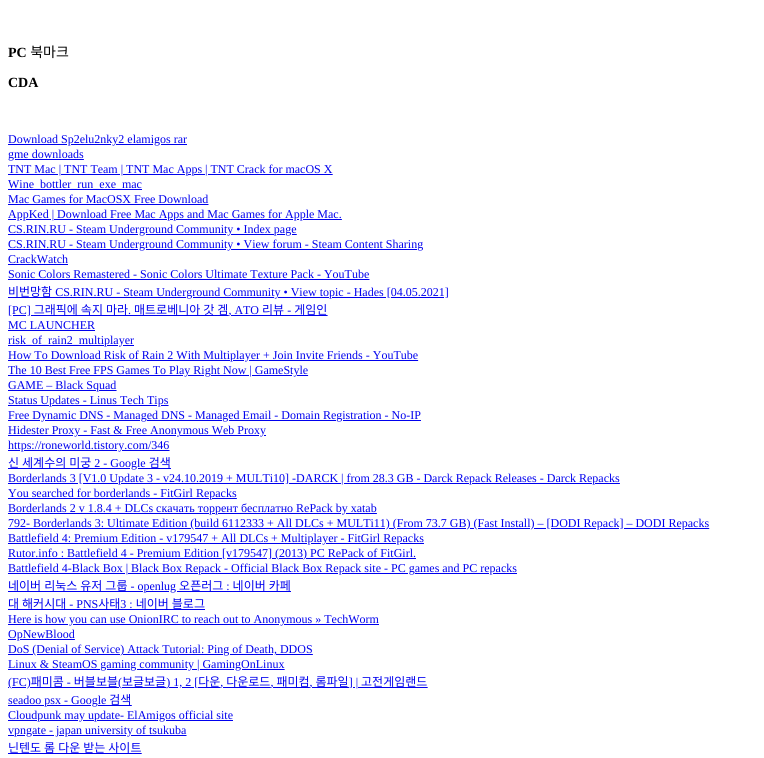
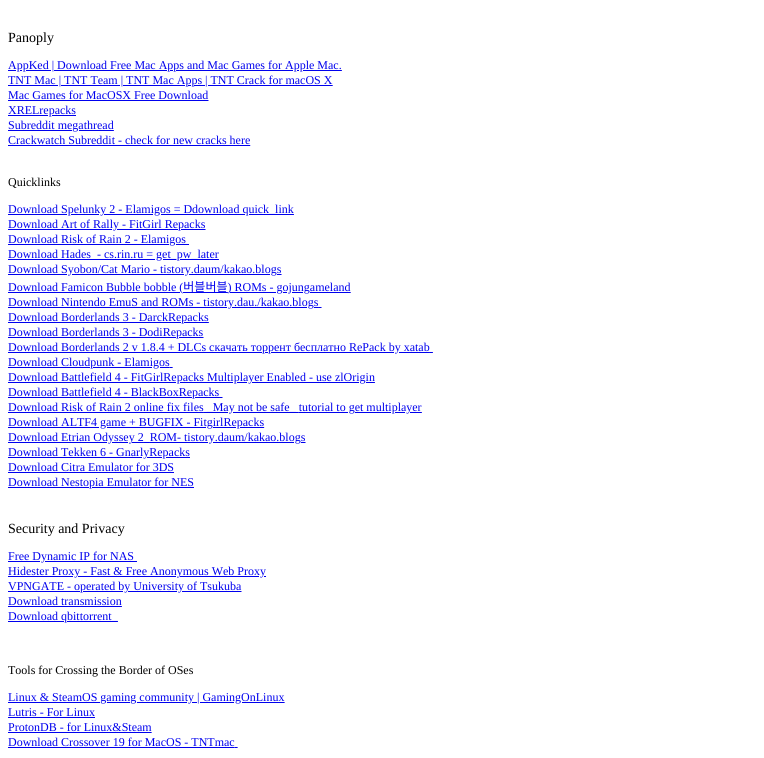
Before and after one commit to Disstract/pirates-creek, a plain HTML site: page cda_bookmarks.html in a window 1280 px wide. Shown: the part 37-795 px from the top of the page, without its empty margins (0-764 px from the left). Drawn offline with Linux system fonts and the light colour scheme.

Commit message:
Add files via upload

```diff
--- a/cda_bookmarks.html
+++ b/cda_bookmarks.html
@@ -7,74 +7,84 @@
   <meta name="Generator" content="Cocoa HTML Writer">
   <meta name="CocoaVersion" content="2022.3">
   <style type="text/css">
-    p.p2 {margin: 0.0px 0.0px 12.0px 0.0px; font: 12.0px Times; color: #000000; -webkit-text-stroke: #000000}
-    p.p4 {margin: 0.0px 0.0px 0.0px 0.0px; font: 12.0px Times; color: #0000e9; -webkit-text-stroke: #0000dc}
-    p.p5 {margin: 0.0px 0.0px 0.0px 0.0px; font: 12.0px AppleMyungjo; color: #0000e9; -webkit-text-stroke: #0000dc}
-    p.p6 {margin: 0.0px 0.0px 0.0px 0.0px; font: 12.0px Times; color: #0000e9; -webkit-text-stroke: #000000}
-    p.p7 {margin: 0.0px 0.0px 12.0px 0.0px; font: 12.0px Times; color: #0000e9; -webkit-text-stroke: #000000}
+    p.p2 {margin: 0.0px 0.0px 12.0px 0.0px; font: 14.0px Times; color: #000000; -webkit-text-stroke: #000000}
+    p.p3 {margin: 0.0px 0.0px 0.0px 0.0px; font: 12.0px Times; color: #0000e9; -webkit-text-stroke: #0000d3}
+    p.p4 {margin: 0.0px 0.0px 0.0px 0.0px; font: 12.0px Times; color: #0000e9; -webkit-text-stroke: #000000}
+    p.p5 {margin: 0.0px 0.0px 12.0px 0.0px; font: 12.0px Times; color: #000000; -webkit-text-stroke: #000000}
+    p.p6 {margin: 0.0px 0.0px 0.0px 0.0px; font: 12.0px Times; color: #000000; -webkit-text-stroke: #000000}
+    p.p7 {margin: 0.0px 0.0px 0.0px 0.0px; font: 12.0px Times; color: #0000e9; -webkit-text-stroke: #0000d3; min-height: 14.0px}
+    p.p8 {margin: 0.0px 0.0px 12.0px 0.0px; font: 14.0px Times; color: #000000}
+    p.p9 {margin: 0.0px 0.0px 12.0px 0.0px; font: 12.0px Times; color: #0000e9; -webkit-text-stroke: #000000}
+    p.p10 {margin: 0.0px 0.0px 12.0px 0.0px; font: 12.0px Times; color: #0000e9; -webkit-text-stroke: #000000; min-height: 14.0px}
+    p.p11 {margin: 0.0px 0.0px 12.0px 0.0px; font: 12.0px Times; color: #000000}
+    p.p12 {margin: 0.0px 0.0px 0.0px 0.0px; font: 12.0px Times; color: #0000e9}
+    p.p13 {margin: 0.0px 0.0px 0.0px 0.0px; font: 12.0px Times; color: #000000}
+    p.p14 {margin: 0.0px 0.0px 12.0px 0.0px; font: 12.0px Times; color: #0000e3; -webkit-text-stroke: #000000}
+    p.p15 {margin: 0.0px 0.0px 0.0px 0.0px; font: 12.0px Times; color: #000000; -webkit-text-stroke: #000000; min-height: 14.0px}
     span.s1 {font-kerning: none}
-    span.s2 {font: 14.0px AppleMyungjo; font-kerning: none}
+    span.s2 {font: 12.0px Times; font-kerning: none}
     span.s3 {text-decoration: underline ; font-kerning: none}
     span.s4 {font-kerning: none; color: #000000; -webkit-text-stroke: 0px #000000}
-    span.s5 {font: 12.0px AppleMyungjo; text-decoration: underline ; font-kerning: none}
-    span.s6 {font: 12.0px Times; text-decoration: underline ; font-kerning: none}
-    span.s7 {font: 12.0px Times; font-kerning: none; color: #000000; -webkit-text-stroke: 0px #000000}
-    span.s8 {text-decoration: underline ; font-kerning: none; -webkit-text-stroke: 0px #000000}
-    span.s9 {font: 12.0px AppleMyungjo; text-decoration: underline ; font-kerning: none; -webkit-text-stroke: 0px #000000}
+    span.s5 {text-decoration: underline ; font-kerning: none; -webkit-text-stroke: 0px #000000}
+    span.s6 {font: 12.0px AppleMyungjo; text-decoration: underline ; font-kerning: none}
+    span.s7 {font-kerning: none; color: #000000}
+    span.s8 {font: 12.0px Times; font-kerning: none; -webkit-text-stroke: 0px #000000}
+    span.s9 {font: 12.0px Times; font-kerning: none; color: #0000e3}
   </style>
 </head>
 <body>
 <h1 style="margin: 0.0px 0.0px 16.1px 0.0px; font: 24.0px Times; color: #000000; -webkit-text-stroke: #000000"><span class="s1"><b>Bookmarks</b></span></h1>
-<p class="p2"><span class="s1"><br>
-</span></p>
-<h3 style="margin: 0.0px 0.0px 14.0px 0.0px; font: 14.0px Times; color: #000000; -webkit-text-stroke: #000000"><span class="s1"><b>PC </b></span><span class="s2">북마크</span></h3>
-<h3 style="margin: 0.0px 0.0px 14.0px 0.0px; font: 14.0px Times; color: #000000; -webkit-text-stroke: #000000"><span class="s1"><b>CDA</b></span></h3>
-<p class="p2"><span class="s1"><br>
-</span></p>
-<p class="p4"><span class="s3"><a href="https://ddownload.com/62fam6achz0h/Sp2elu2nky2-1.21.0c-elamigos.rar">Download Sp2elu2nky2 elamigos rar</a></span><span class="s4"><span class="Apple-converted-space"> </span></span></p>
-<p class="p4"><span class="s3"><a href="https://github.com/taskylizard/piratedgames-megathread">gme downloads</a></span><span class="s4"><span class="Apple-converted-space"> </span></span></p>
-<p class="p4"><span class="s3"><a href="https://www.tntmac.com/">TNT Mac | TNT Team | TNT Mac Apps | TNT Crack for macOS X</a></span><span class="s4"><span class="Apple-converted-space"> </span></span></p>
-<p class="p4"><span class="s3"><a href="https://winebottler.kronenberg.org/download.php?f=WineBottlerCombo_4.0.1.1.dmg&amp;m=d2luZWJvdHRsZXIua3JvbmVuYmVyZy5vcmcvY29tYm8vYnVpbGRz">Wine_bottler_run_exe_mac</a></span><span class="s4"><span class="Apple-converted-space"> </span></span></p>
-<p class="p4"><span class="s3"><a href="https://themacgames.net/">Mac Games for MacOSX Free Download</a></span><span class="s4"><span class="Apple-converted-space"> </span></span></p>
-<p class="p4"><span class="s3"><a href="https://www.macbed.com/">AppKed | Download Free Mac Apps and Mac Games for Apple Mac.</a></span><span class="s4"><span class="Apple-converted-space"> </span></span></p>
-<p class="p4"><span class="s3"><a href="https://cs.rin.ru/forum/">CS.RIN.RU - Steam Underground Community • Index page</a></span><span class="s4"><span class="Apple-converted-space"> </span></span></p>
-<p class="p4"><span class="s3"><a href="https://cs.rin.ru/forum/viewforum.php?f=22">CS.RIN.RU - Steam Underground Community • View forum - Steam Content Sharing</a></span><span class="s4"><span class="Apple-converted-space"> </span></span></p>
-<p class="p4"><span class="s3"><a href="https://www.reddit.com/r/CrackWatch/">CrackWatch</a></span><span class="s4"><span class="Apple-converted-space"> </span></span></p>
-<p class="p4"><span class="s3"><a href="https://www.youtube.com/watch?v=HWR0GJfLh4s">Sonic Colors Remastered - Sonic Colors Ultimate Texture Pack - YouTube</a></span><span class="s4"><span class="Apple-converted-space"> </span></span></p>
-<p class="p4"><span class="s5"><a href="https://cs.rin.ru/forum/viewtopic.php?f=22&amp;t=103844&amp;hilit=hades">비번망함<span class="s6"> CS.RIN.RU - Steam Underground Community • View topic - Hades [04.05.2021]</span></a></span><span class="s4"><span class="Apple-converted-space"> </span></span></p>
-<p class="p4"><span class="s3"><a href="http://www.gameinn.co.kr/news/articleView.html?idxno=1140">[PC] <span class="s5">그래픽에</span> <span class="s5">속지</span> <span class="s5">마라</span>. <span class="s5">매트로베니아</span> <span class="s5">갓</span> <span class="s5">겜</span>, ATO <span class="s5">리뷰</span> - <span class="s5">게임인</span></a></span><span class="s4"><span class="Apple-converted-space"> </span></span></p>
-<p class="p4"><span class="s3"><a href="http://www.mediafire.com/file/lna9nmdtl3hiugc/MC_LAUNCHER.zip/file">MC LAUNCHER</a></span><span class="s4"><span class="Apple-converted-space"> </span></span></p>
-<p class="p4"><span class="s3"><a href="https://mega.nz/folder/2LpExQoK#AibUvFgTGGMuaQfaQVl1Sg">risk_of_rain2_multiplayer</a></span><span class="s4"><span class="Apple-converted-space"> </span></span></p>
-<p class="p4"><span class="s3"><a href="https://www.youtube.com/watch?v=ThpOQQHZ7r0">How To Download Risk of Rain 2 With Multiplayer + Join Invite Friends - YouTube</a></span><span class="s4"><span class="Apple-converted-space"> </span></span></p>
-<p class="p4"><span class="s3"><a href="https://www.gamestyle.net/best-free-fps-games/">The 10 Best Free FPS Games To Play Right Now | GameStyle</a></span><span class="s4"><span class="Apple-converted-space"> </span></span></p>
-<p class="p4"><span class="s3"><a href="http://www.blacksquad.com/game-2/">GAME – Black Squad</a></span><span class="s4"><span class="Apple-converted-space"> </span></span></p>
-<p class="p4"><span class="s3"><a href="https://linustechtips.com/discover/58/">Status Updates - Linus Tech Tips</a></span><span class="s4"><span class="Apple-converted-space"> </span></span></p>
-<p class="p4"><span class="s3"><a href="https://www.noip.com/">Free Dynamic DNS - Managed DNS - Managed Email - Domain Registration - No-IP</a></span><span class="s4"><span class="Apple-converted-space"> </span></span></p>
-<p class="p4"><span class="s3"><a href="https://hidester.com/proxy/">Hidester Proxy - Fast &amp; Free Anonymous Web Proxy</a></span><span class="s4"><span class="Apple-converted-space"> </span></span></p>
-<p class="p4"><span class="s3"><a href="https://roneworld.tistory.com/346">https://roneworld.tistory.com/346</a></span><span class="s4"><span class="Apple-converted-space"> </span></span></p>
-<p class="p4"><span class="s5"><a href="https://www.google.co.kr/search?q=%EC%8B%A0+%EC%84%B8%EA%B3%84%EC%88%98%EC%9D%98+%EB%AF%B8%EA%B6%81+2+&amp;ei=oKBlYeaYO7nXz7sP4YCbmAM&amp;ved=0ahUKEwjm6ICyj8XzAhW563MBHWHABjMQ4dUDCA4&amp;uact=5&amp;oq=%EC%8B%A0+%EC%84%B8%EA%B3%84%EC%88%98%EC%9D%98+%EB%AF%B8%EA%B6%81+2+&amp;gs_lcp=Cgdnd3Mtd2l6EAMyBQgAEIAEMgUIABCABDIFCAAQgAQyBQgAEIAEMgUIABCABDIFCAAQgAQyBQgAEIAEMgUIABCABDIFCAAQgAQyBQgAEIAEOggIABCABBCwA0oECEEYAVDC1wJYytkCYIDdAmgBcAB4AIABPIgBoQGSAQEzmAEAoAEByAEBwAEB&amp;sclient=gws-wiz">신<span class="s6"> </span><span class="s3">세계수의</span><span class="s6"> </span><span class="s3">미궁</span><span class="s6"> 2 - Google </span><span class="s3">검색</span></a></span><span class="s4"><span class="Apple-converted-space"> </span></span></p>
-<p class="p4"><span class="s3"><a href="https://darckrepacks.com/topic/4581-borderlands-3-v10-update-3-v24102019-multi10-darck-from-283-gb/?tab=comments#comment-23681">Borderlands 3 [V1.0 Update 3 - v24.10.2019 + MULTi10] -DARCK | from 28.3 GB - Darck Repack Releases - Darck Repacks</a></span><span class="s4"><span class="Apple-converted-space"> </span></span></p>
-<p class="p4"><span class="s3"><a href="https://fitgirl-repacks.site/?s=borderlands+">You searched for borderlands - FitGirl Repacks</a></span><span class="s4"><span class="Apple-converted-space"> </span></span></p>
-<p class="p4"><span class="s3"><a href="https://xatab-repack.com/games/torrent_igry/action/borderlands_2_v_1_8_4_dlcs_2012_pc_124_repack_ot_xatab/5-1-0-822">Borderlands 2 v 1.8.4 + DLCs скачать торрент бесплатно RePack by xatab</a></span><span class="s4"><span class="Apple-converted-space"> </span></span></p>
-<p class="p4"><span class="s3"><a href="https://dodi-repacks.site/index.php/2021/09/25/782-borderlands-3-super-deluxe-edition-build-5382210-all-dlcs-multi11-fast-install-from-77-7-gb-dodi-repack/">792- Borderlands 3: Ultimate Edition (build 6112333 + All DLCs + MULTi11) (From 73.7 GB) (Fast Install) – [DODI Repack] – DODI Repacks</a></span><span class="s4"><span class="Apple-converted-space"> </span></span></p>
-<p class="p4"><span class="s3"><a href="https://fitgirl-repacks.site/battlefield-4/">Battlefield 4: Premium Edition - v179547 + All DLCs + Multiplayer - FitGirl Repacks</a></span><span class="s4"><span class="Apple-converted-space"> </span></span></p>
-<p class="p4"><span class="s3"><a href="http://rutor.info/torrent/718107/battlefield-4-premium-edition-v179547-2013-pc-repack-ot-fitgirl">Rutor.info : Battlefield 4 - Premium Edition [v179547] (2013) PC RePack of FitGirl.</a></span><span class="s4"><span class="Apple-converted-space"> </span></span></p>
-<p class="p4"><span class="s3"><a href="http://www.blackboxrepack.com/battlefield-4-black-box/">Battlefield 4-Black Box | Black Box Repack - Official Black Box Repack site - PC games and PC repacks</a></span><span class="s4"><span class="Apple-converted-space"> </span></span></p>
-<p class="p4"><span class="s5"><a href="https://cafe.naver.com/linuxcare">네이버<span class="s6"> </span><span class="s3">리눅스</span><span class="s6"> </span><span class="s3">유저</span><span class="s6"> </span><span class="s3">그룹</span><span class="s6"> - openlug </span><span class="s3">오픈러그</span><span class="s6"> : </span><span class="s3">네이버</span><span class="s6"> </span><span class="s3">카페</span></a></span><span class="s4"><span class="Apple-converted-space"> </span></span></p>
-<p class="p4"><span class="s5"><a href="https://blog.naver.com/PostView.naver?blogId=glize_03&amp;logNo=184831145&amp;parentCategoryNo=&amp;categoryNo=&amp;viewDate=&amp;isShowPopularPosts=false&amp;from=postView">대<span class="s6"> </span><span class="s3">해커시대</span><span class="s6"> - PNS</span><span class="s3">사태</span><span class="s6">3 : </span><span class="s3">네이버</span><span class="s6"> </span><span class="s3">블로그</span></a></span><span class="s4"><span class="Apple-converted-space"> </span></span></p>
-<p class="p4"><span class="s3"><a href="https://www.techworm.net/2016/05/can-use-onionirc-reach-anonymous.html">Here is how you can use OnionIRC to reach out to Anonymous » TechWorm</a></span><span class="s4"><span class="Apple-converted-space"> </span></span></p>
-<p class="p4"><span class="s3"><a href="https://newblood.anonops.com/">OpNewBlood</a></span><span class="s4"><span class="Apple-converted-space"> </span></span></p>
-<p class="p4"><span class="s3"><a href="https://www.guru99.com/ultimate-guide-to-dos-attacks.html">DoS (Denial of Service) Attack Tutorial: Ping of Death, DDOS</a></span><span class="s4"><span class="Apple-converted-space"> </span></span></p>
-<p class="p4"><span class="s3"><a href="https://www.gamingonlinux.com/">Linux &amp; SteamOS gaming community | GamingOnLinux</a></span><span class="s4"><span class="Apple-converted-space"> </span></span></p>
-<p class="p5"><span class="s6"><a href="https://oldgameland.com/56">(FC)<span class="s5">패미콤</span><span class="s3"> - </span><span class="s5">버블보블</span><span class="s3">(</span><span class="s5">보글보글</span><span class="s3">) 1, 2 [</span><span class="s5">다운</span><span class="s3">, </span><span class="s5">다운로드</span><span class="s3">, </span><span class="s5">패미컴</span><span class="s3">, </span><span class="s5">롬파일</span><span class="s3">] | </span><span class="s5">고전게임랜드</span></a></span><span class="s7"><span class="Apple-converted-space"> </span></span></p>
-<p class="p4"><span class="s3"><a href="https://www.google.co.kr/search?source=hp&amp;ei=uAwsXfXuM5K89QPKj5iYDw&amp;q=seadoo+psx&amp;btnK=Google+%EA%B2%80%EC%83%89&amp;oq=use+ethernet+and+w&amp;gs_l=psy-ab.3.1.0j0i30l7j0i5i30l2.45.5008..6417...0.0..0.65.706.17......0....1..gws-wiz.......0i10j0i8i30.z7bXnAGxgLg">seadoo psx - Google <span class="s5">검색</span></a></span><span class="s4"><span class="Apple-converted-space"> </span></span></p>
-<p class="p4"><span class="s3"><a href="https://elamigos.site/data/Cloudpunk_MULTi13__ElAmigos_-_5b2UwzjZ.html">Cloudpunk may update- ElAmigos official site</a></span><span class="s4"><span class="Apple-converted-space"> </span></span></p>
-<p class="p4"><span class="s3"><a href="https://www.vpngate.net/en/">vpngate - japan university of tsukuba</a></span><span class="s4"><span class="Apple-converted-space"> </span></span></p>
-<p class="p5"><span class="s3"><a href="https://algo79.tistory.com/entry/%EB%A1%AC-%EB%8B%A4%EC%9A%B4-%EB%B0%9B%EB%8A%94-%EC%82%AC%EC%9D%B4%ED%8A%B8">닌텐도 롬 다운 받는 사이트</a></span><span class="s7"><span class="Apple-converted-space"> </span></span></p>
-<p class="p5"><span class="s3"><a href="https://mega.nz/fm/mKpAlDoY">메가</a></span><span class="s7"><span class="Apple-converted-space"> </span></span></p>
-<p class="p6"><span class="s3"><a href="https://transmissionbt.com/download/">transmission_app<span class="s8"></span></a></span></p>
-<p class="p7"><span class="s3"><a href="https://www.qbittorrent.org/download.php">qbittorrent_<span class="s9">다운</span></a></span></p>
-<p class="p2"><span class="s1"><a href="https://www.xrel.to/game-nfo/2461586/The-Captain-MacOS-Razor1911.html#">xrel repacks</a><br>
-</span></p>
+<p class="p2"><span class="s2"><br>
+</span><span class="s1">Panoply<span class="Apple-converted-space"> </span></span></p>
+<p class="p3"><span class="s3"><a href="https://www.macbed.com/">AppKed | Download Free Mac Apps and Mac Games for Apple Mac.</a></span><span class="s4"><span class="Apple-converted-space"> </span></span></p>
+<p class="p3"><span class="s3"><a href="https://www.tntmac.com/">TNT Mac | TNT Team | TNT Mac Apps | TNT Crack for macOS X</a></span><span class="s4"><span class="Apple-converted-space"> </span></span></p>
+<p class="p3"><span class="s3"><a href="https://themacgames.net/">Mac Games for MacOSX Free Download</a></span><span class="s4"><span class="Apple-converted-space"> </span></span></p>
+<p class="p4"><span class="s3"><a href="https://www.xrel.to/game-nfo/2461586/The-Captain-MacOS-Razor1911.html#">XRELrepacks<span class="s5"></span></a></span></p>
+<p class="p4"><span class="s3"><a href="https://github.com/taskylizard/piratedgames-megathread">Subreddit megathread<span class="s5"></span></a></span></p>
+<p class="p5"><span class="s1"><a href="https://www.reddit.com/r/CrackWatch/">Crackwatch Subreddit - check for new cracks here<span class="s2"></span></a></span></p>
+<p class="p5"><span class="s1"><br>
+Quicklinks</span></p>
+<p class="p3"><span class="s3"><a href="https://ddownload.com/62fam6achz0h/Sp2elu2nky2-1.21.0c-elamigos.rar">Download Spelunky 2 - Elamigos = Ddownload quick_link</a></span></p>
+<p class="p3"><span class="s3"><a href="https://fitgirl-repacks.site/art-of-rally/">Download Art of Rally - FitGirl Repacks</a></span></p>
+<p class="p3"><span class="s3"><a href="https://elamigos.site/data/Risk_of_Rain_2_MULTi11__ElAmigos_-_Yhn2ZXM4.html">Download Risk of Rain 2 - Elamigos<span class="Apple-converted-space"> </span></a></span></p>
+<p class="p3"><span class="s3"><a href="https://cs.rin.ru/forum/viewtopic.php?f=22&amp;t=103844&amp;hilit=hades">Download Hades<span class="Apple-converted-space">  </span>- cs.rin.ru = get_pw_later</a></span></p>
+<p class="p3"><span class="s3"><a href="https://roneworld.tistory.com/346">Download Syobon/Cat Mario - tistory.daum/kakao.blogs</a></span></p>
+<p class="p3"><span class="s3"><a href="https://oldgameland.com/56">Download Famicon Bubble bobble (<span class="s6">버블버블</span>) ROMs - gojungameland</a></span></p>
+<p class="p3"><span class="s3"><a href="https://algo79.tistory.com/entry/%EB%A1%AC-%EB%8B%A4%EC%9A%B4-%EB%B0%9B%EB%8A%94-%EC%82%AC%EC%9D%B4%ED%8A%B8">Download Nintendo EmuS and ROMs - tistory.dau./kakao.blogs<span class="Apple-converted-space"> </span></a></span></p>
+<p class="p3"><span class="s3"><a href="https://darckrepacks.com/topic/4581-borderlands-3-v10-update-3-v24102019-multi10-darck-from-283-gb/?tab=comments#comment-23681">Download Borderlands 3 - DarckRepacks</a></span></p>
+<p class="p3"><span class="s3"><a href="https://dodi-repacks.site/index.php/2021/09/25/782-borderlands-3-super-deluxe-edition-build-5382210-all-dlcs-multi11-fast-install-from-77-7-gb-dodi-repack/">Download Borderlands 3 - DodiRepacks</a></span></p>
+<p class="p3"><span class="s3"><a href="https://xatab-repack.com/games/torrent_igry/action/borderlands_2_v_1_8_4_dlcs_2012_pc_124_repack_ot_xatab/5-1-0-822">Download Borderlands 2 v 1.8.4 + DLCs скачать торрент бесплатно RePack by xatab<span class="s4"><span class="Apple-converted-space"> </span></span></a></span></p>
+<p class="p6"><span class="s1"><a href="https://elamigos.site/data/Cloudpunk_MULTi13__ElAmigos_-_5b2UwzjZ.html">Download Cloudpunk - Elamigos<span class="Apple-converted-space"> </span><span class="s2"></span></a></span></p>
+<p class="p6"><span class="s1"><a href="https://fitgirl-repacks.site/battlefield-4/">Download Battlefield 4 - FitGirlRepacks Multiplayer Enabled - use zlOrigin</a></span></p>
+<p class="p3"><span class="s3"><a href="http://www.blackboxrepack.com/battlefield-4-black-box/">Download Battlefield 4 - BlackBoxRepacks<span class="Apple-converted-space"> </span></a></span></p>
+<p class="p3"><span class="s3"><a href="https://mega.nz/folder/2LpExQoK#AibUvFgTGGMuaQfaQVl1Sg">Download Risk of Rain 2 online fix files</a> _May not be safe_ <a href="https://www.youtube.com/watch?v=ThpOQQHZ7r0">tutorial to get multiplayer</a></span></p>
+<p class="p3"><span class="s3"><a href="https://fitgirl-repacks.site/altf4/">Download ALTF4 game + BUGFIX - FitgirlRepacks</a></span></p>
+<p class="p3"><span class="s3"><a href="https://kookje2015104100.tistory.com/198">Download Etrian Odyssey 2<span class="Apple-converted-space">  </span>ROM- tistory.daum/kakao.blogs</a></span></p>
+<p class="p3"><span class="s3"><a href="https://www.gnarly-repacks.site/2021/06/29/tekken-6-rpcs3-gnarly-repacks-7-99-gb/">Download Tekken 6 - GnarlyRepacks</a></span></p>
+<p class="p3"><span class="s3"><a href="https://citra-emu.org/">Download Citra Emulator for 3DS</a></span></p>
+<p class="p3"><span class="s3"><a href="http://nestopia.sourceforge.net/">Download Nestopia Emulator for NES</a></span></p>
+<p class="p7"><span class="s3"></span><br></p>
+<p class="p8"><span class="s2"><br>
+</span><span class="s1">Security and Privacy</span></p>
+<p class="p3"><span class="s3"><a href="https://www.noip.com/">Free Dynamic IP for NAS<span class="Apple-converted-space"> </span></a></span></p>
+<p class="p3"><span class="s3"><a href="https://hidester.com/proxy/">Hidester Proxy - Fast &amp; Free Anonymous Web Proxy</a></span><span class="s4"><span class="Apple-converted-space"> </span></span></p>
+<p class="p3"><span class="s3"><a href="https://www.vpngate.net/en/">VPNGATE - operated by University of Tsukuba</a></span></p>
+<p class="p4"><span class="s3"><a href="https://transmissionbt.com/download/">Download transmission<span class="s5"></span></a></span></p>
+<p class="p9"><span class="s3"><a href="https://www.qbittorrent.org/download.php">Download qbittorrent_<span class="s5"></span></a></span></p>
+<p class="p10"><span class="s3"></span><br></p>
+<p class="p11"><span class="s1">Tools for Crossing the Border of OSes</span></p>
+<p class="p12"><span class="s3"><a href="https://www.gamingonlinux.com/">Linux &amp; SteamOS gaming community | GamingOnLinux</a></span><span class="s7"><span class="Apple-converted-space"> </span></span></p>
+<p class="p13"><span class="s1"><a href="https://lutris.net/">Lutris - For Linux<span class="s8"></span></a></span></p>
+<p class="p13"><span class="s1"><a href="https://www.protondb.com/">ProtonDB - for Linux&amp;Steam<span class="s8"></span></a></span></p>
+<p class="p14"><span class="s1"><a href="https://www.tntmac.com/crossover-run-windows-software-on-mac/">Download Crossover 19 for MacOS - TNTmac<span class="Apple-converted-space"> </span><span class="s9"></span></a></span></p>
+<p class="p5"><span class="s1">Free Games that are Actually Good</span></p>
+<p class="p6"><span class="s1"><a href="http://www.blacksquad.com/game-2/">Blacksquad - Free on Steam</a></span></p>
+<p class="p6"><span class="s1"><a href="https://store.steampowered.com/app/1473480/AVA/">AVA - Free on Steam<span class="s2"></span></a></span></p>
+<p class="p6"><span class="s1"><a href="https://store.steampowered.com/app/1190340/SUPER_PEOPLE/">Super People -<span class="Apple-converted-space">  </span>Free on Steam<span class="s2"></span></a></span></p>
+<p class="p6"><span class="s1"><a href="https://store.steampowered.com/app/440/Team_Fortress_2/">Team Fortress 2 - Free on Steam<span class="s2"></span></a></span></p>
+<p class="p15"><span class="s1"></span><br></p>
+<p class="p6"><span class="s1">Games that I like but are Pending Crack</span></p>
+<p class="p6"><span class="s1"><a href="https://store.steampowered.com/app/1096180/Ato/">ATO<span class="s2"></span></a></span></p>
+<p class="p15"><span class="s1"></span><br></p>
 </body>
 </html>
```
